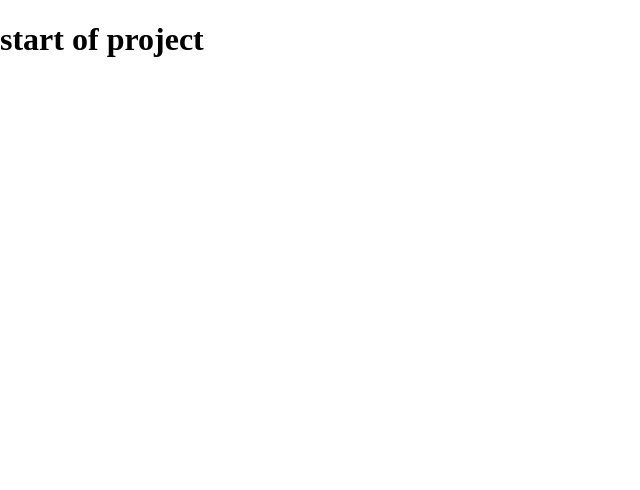
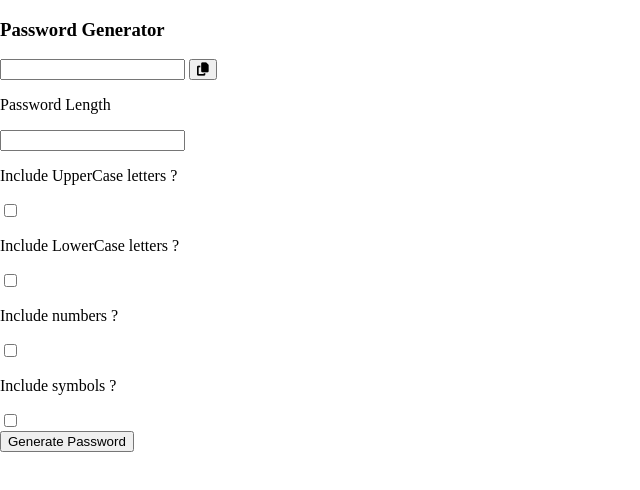
Before and after one commit to Ameer2000Mzori/Password-Generator, a website built with webpack: page src/index.html in a window 1280 px wide. Shown: the whole page, without its empty margins (0-640 px from the left). Built offline with nearby package versions, Linux system fonts and the light colour scheme; a web font is replaced by a local one.

Commit message:
added html tree to the project

```diff
--- a/src/index.html
+++ b/src/index.html
@@ -18,7 +18,40 @@
     />
   </head>
   <body>
-    <h1>start of project</h1>
+    <header class="header">
+      <div class="head-Wrap">
+        <h3>Password Generator</h3>
+        <div class="copy-Text-Wrap">
+          <input type="number" />
+          <button class="copy-Pass-Btn">
+            <i class="fa-solid fa-copy"></i>
+          </button>
+        </div>
+        <div class="choice-Wrap">
+          <div class="box-Choice password-Length">
+            <p>Password Length</p>
+            <input class="length-Of-Pass" type="number" />
+          </div>
+          <div class="box-Choice upperCase-Box">
+            <p>Include UpperCase letters ?</p>
+            <input class="upperCase-Check" type="checkbox" />
+          </div>
+          <div class="box-Choice LowerCase-Box">
+            <p>Include LowerCase letters ?</p>
+            <input class="LowerCase-Check" type="checkbox" />
+          </div>
+          <div class="box-Choice numbers-Box">
+            <p>Include numbers ?</p>
+            <input class="numbers-Check" type="checkbox" />
+          </div>
+          <div class="box-Choice symbols-Box">
+            <p>Include symbols ?</p>
+            <input class="symbols-Check" type="checkbox" />
+          </div>
+        </div>
+        <button class="generate-Pass">Generate Password</button>
+      </div>
+    </header>
     <script src="script.js"></script>
   </body>
 </html>
```
